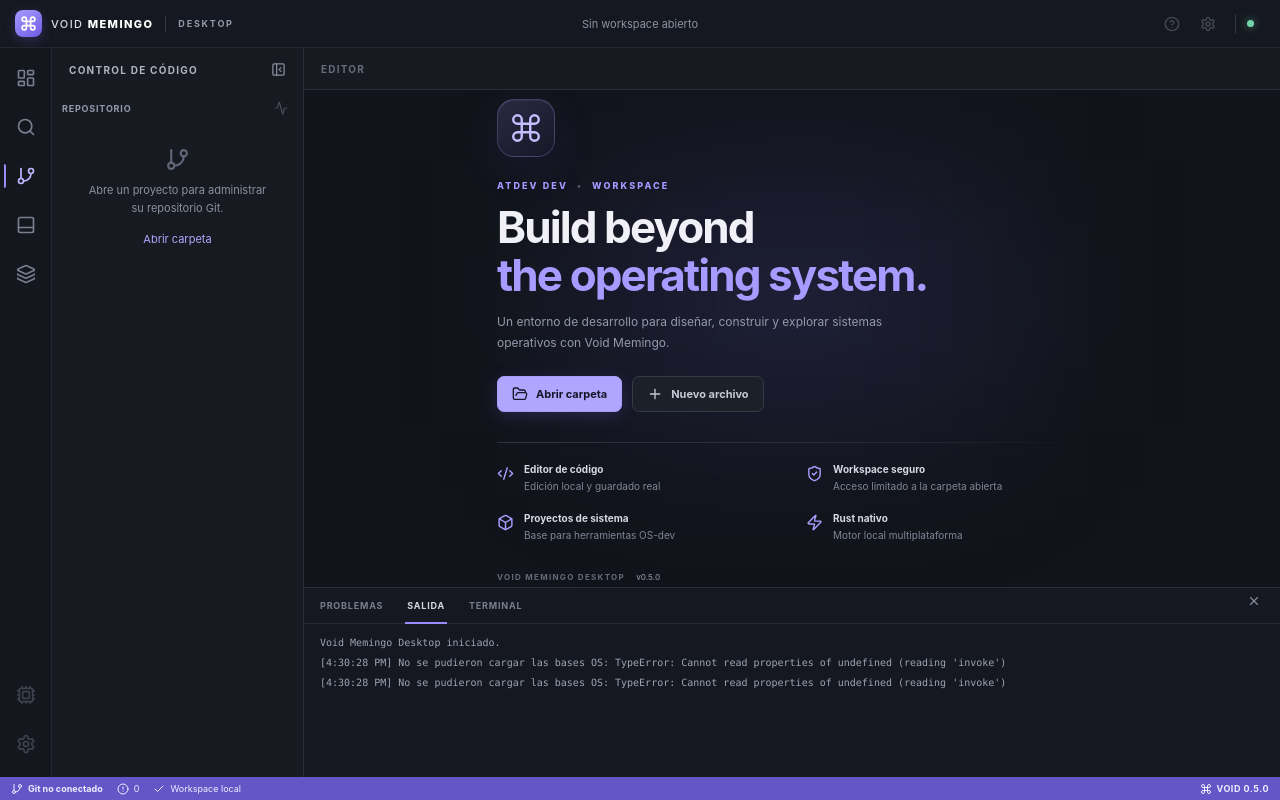
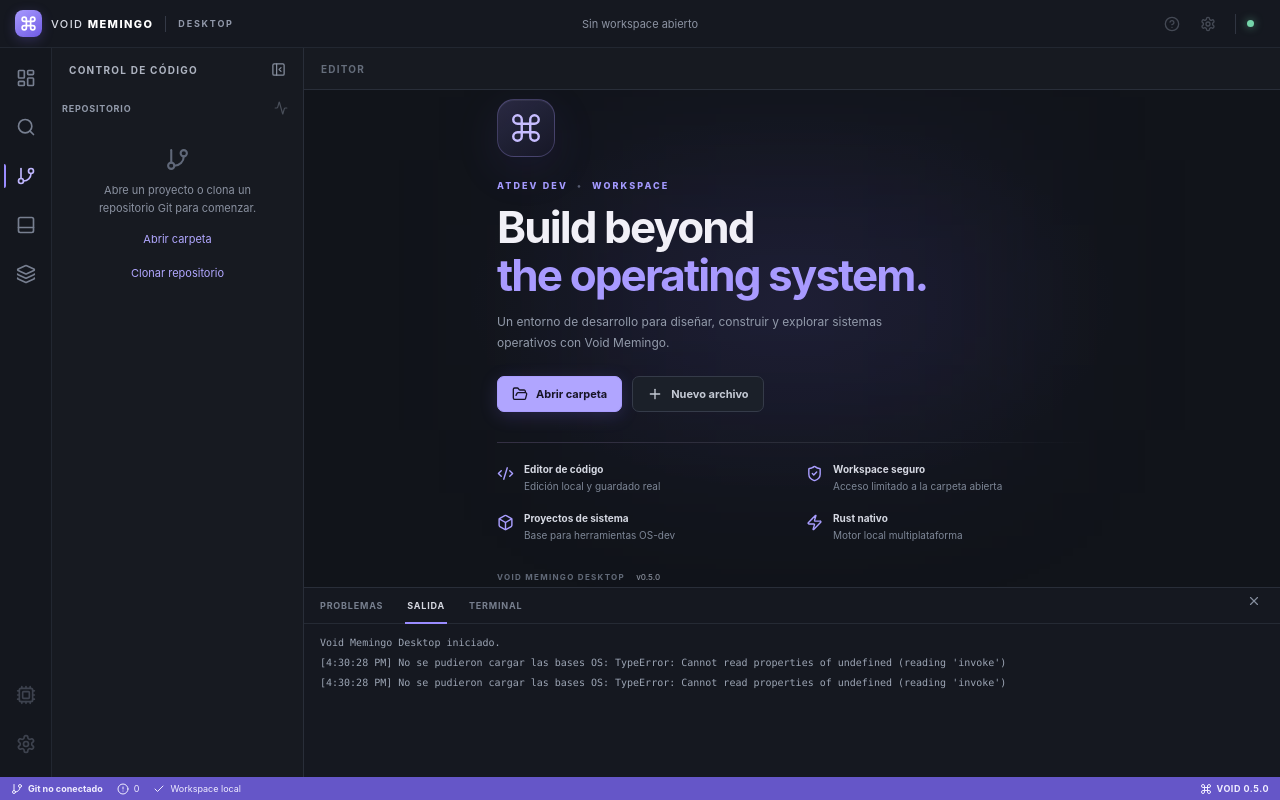
Before and after one commit to Reaccionador2Jeje/Void-Memingo, a React (Vite) app in the folder apps/desktop/: page / in a window 1280 px wide. Both pictures are taken after a click on the button 25 px from the left and 176 px from the top of the page. Built offline with nearby package versions, Linux system fonts and the light colour scheme.

Commit message:
feat(git): add repository cloning flow to source control

```diff
--- a/apps/desktop/src/App.tsx
+++ b/apps/desktop/src/App.tsx
@@ -399,6 +399,39 @@ directory = ${quote(osOutputDir)}
     }
   }, [addLog, openWorkspace, osBaseId, osDesktop, osHostname, osIconTheme, osIsoName, osLocale, osOutputDir, osOverlay, osPackages, osRelease, osServices, osStorageFs, osTheme, osTimezone, osWallpaper, refreshWorkspace, workspace]);
 
+  const cloneGitRepository = useCallback(async () => {
+    const url = window.prompt('URL Git (GitHub, GitLab o servidor compatible):');
+    if (!url?.trim()) return;
+    const parent = await open({
+      directory: true,
+      multiple: false,
+      title: 'Seleccionar carpeta donde clonar'
+    });
+    if (typeof parent !== 'string') return;
+    const suggested = url.trim().split(/[/:]/).pop()?.replace(/\\.git$/i, '') || 'repository';
+    const folderName = window.prompt('Nombre de la carpeta del repositorio:', suggested);
+    if (!folderName?.trim()) return;
+    setGitBusy(true);
+    try {
+      const clonedPath = await invoke<string>('git_clone_repository', {
+        destinationParent: parent,
+        url: url.trim(),
+        folderName: folderName.trim()
+      });
+      await refreshWorkspace(clonedPath);
+      setWorkspace(clonedPath);
+      setTabs([]);
+      setActivePath(null);
+      setSidebarView('source');
+      setSidebarOpen(true);
+      addLog('Repositorio clonado: ' + clonedPath);
+    } catch (error) {
+      addLog('No se pudo clonar el repositorio: ' + String(error));
+    } finally {
+      setGitBusy(false);
+    }
+  }, [addLog, refreshWorkspace]);
+
   const openFile = useCallback(async (entry: FileEntry) => {
     const existing = tabs.find((tab) => tab.path === entry.path);
     if (existing) {
@@ -634,7 +667,7 @@ directory = ${quote(osOutputDir)}
                   <button className="subtle-icon" onClick={() => workspace && void refreshGitSnapshot(workspace).catch((error) => addLog('Git: ' + String(error)))} disabled={!workspace || gitBusy} title="Actualizar Git"><Activity size={14} /></button>
                 </div>
                 {!workspace ? (
-                  <div className="sidebar-empty"><GitBranch size={25} /><p>Abre un proyecto para administrar su repositorio Git.</p><button className="text-action" onClick={() => void openWorkspace()}>Abrir carpeta</button></div>
+                  <div className="sidebar-empty"><GitBranch size={25} /><p>Abre un proyecto o clona un repositorio Git para comenzar.</p><button className="text-action" onClick={() => void openWorkspace()}>Abrir carpeta</button><button className="text-action" disabled={gitBusy} onClick={() => void cloneGitRepository()}>Clonar repositorio</button></div>
                 ) : gitSnapshot === null ? (
                   <div className="sidebar-empty"><GitBranch size={25} /><p>No se pudo consultar el repositorio. Comprueba que Git esté instalado.</p></div>
                 ) : !gitSnapshot.initialized ? (
```
